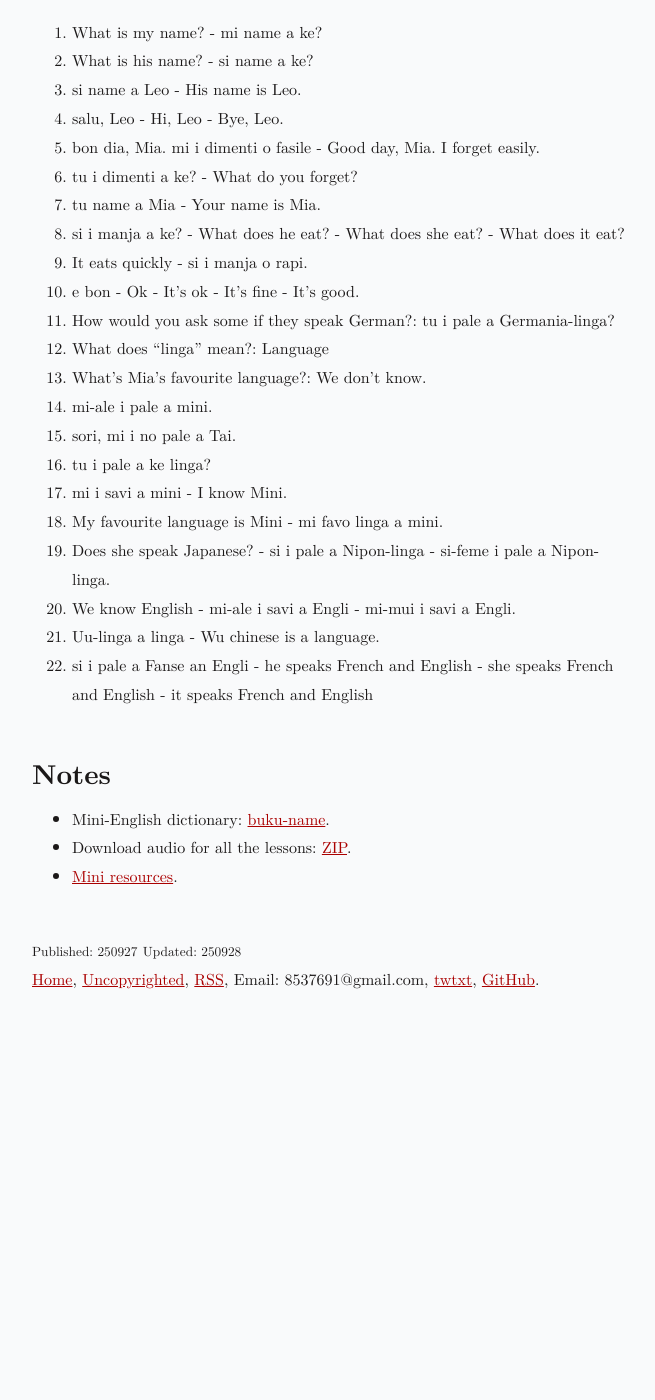
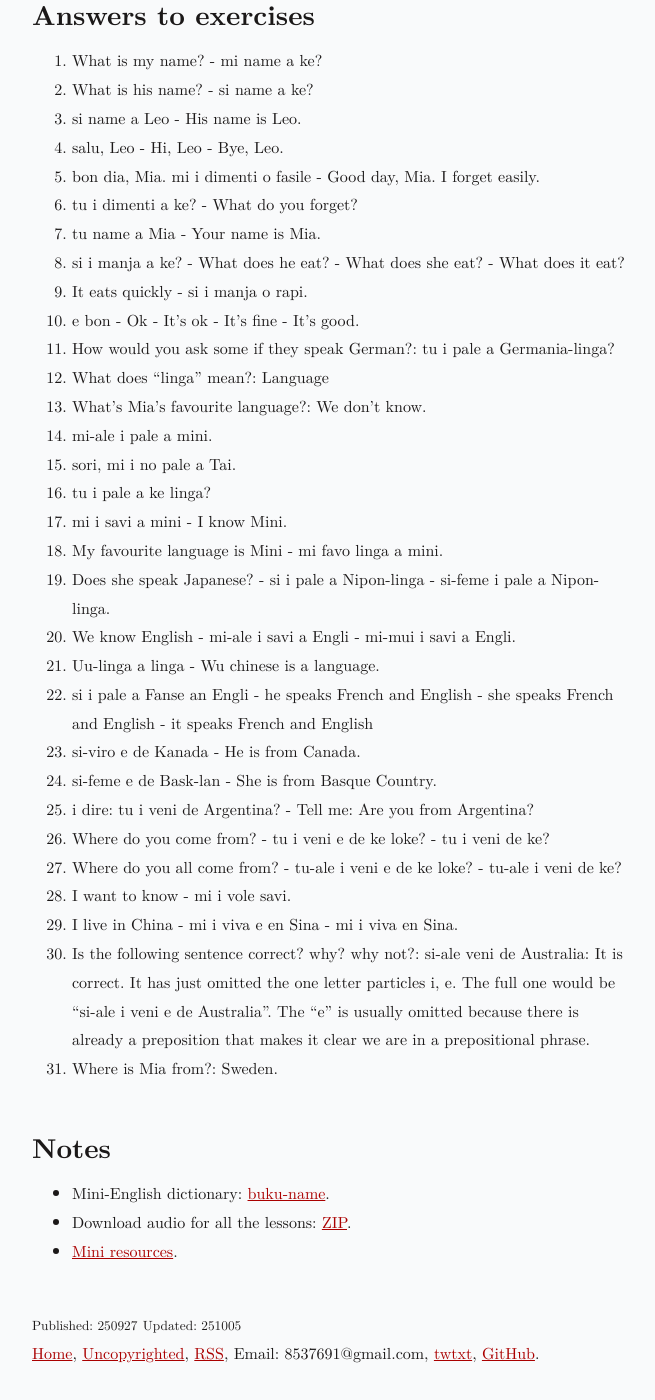
Before and after one commit to jProgr/jprogr.github.io, a Jekyll site: the page built from _posts/2025-09-27-how-to-mini.md, in a window 1280 px wide and 1400 px high, scrolled down 566 px. Shown: the whole window, without its empty margins (308-963 px from the left). Built offline with Jekyll 4.4.1, drawn with Linux system fonts in a browser that asks for light colours; before the commit the page ends 1591 px from its top, so only the background shows below that; some of the changed text lies outside the part shown.

Commit message:
Add content
Added "Mini: How to talk about your place of origin".

```diff
--- a/_posts/2025-09-27-how-to-mini.md
+++ b/_posts/2025-09-27-how-to-mini.md
@@ -2,7 +2,7 @@
 title: "How to Mini"
 permalink: /how-to-mini
 custom_date: "250927"
-updated_date: "250928"
+updated_date: "251005"
 ---
 
 # How to Mini
@@ -13,6 +13,7 @@
 
 - [How to say hi and ask others for their name](/mini-how-to-say-hi-and-ask-others-for-their-name).
 - [How to talk about languages](/mini-how-to-talk-about-languages).
+- [How to talk about your place of origin](/mini-how-to-talk-about-your-place-of-origin).
 
 ## Answers to exercises
 
@@ -38,6 +39,15 @@
 20. We know English - mi-ale i savi a Engli - mi-mui i savi a Engli.
 21. Uu-linga a linga - Wu chinese is a language.
 22. si i pale a Fanse an Engli - he speaks French and English - she speaks French and English - it speaks French and English
+23. si-viro e de Kanada - He is from Canada.
+24. si-feme e de Bask-lan - She is from Basque Country.
+25. i dire: tu i veni de Argentina? - Tell me: Are you from Argentina?
+26. Where do you come from? - tu i veni e de ke loke? - tu i veni de ke?
+27. Where do you all come from? - tu-ale i veni e de ke loke? - tu-ale i veni de ke?
+28. I want to know - mi i vole savi.
+29. I live in China - mi i viva e en Sina - mi i viva en Sina.
+30. Is the following sentence correct? why? why not?: si-ale veni de Australia: It is correct. It has just omitted the one letter particles i, e. The full one would be "si-ale i veni e de Australia". The "e" is usually omitted because there is already a preposition that makes it clear we are in a prepositional phrase.
+31. Where is Mia from?: Sweden.
 
 ## Notes
 
```
Also changed, not shown: _posts/2025-10-05-mini-how-to-talk-about-your-place-of-origin.md (added, +128 -0 lines), index.md (+1 -0 lines), 4 other files.
